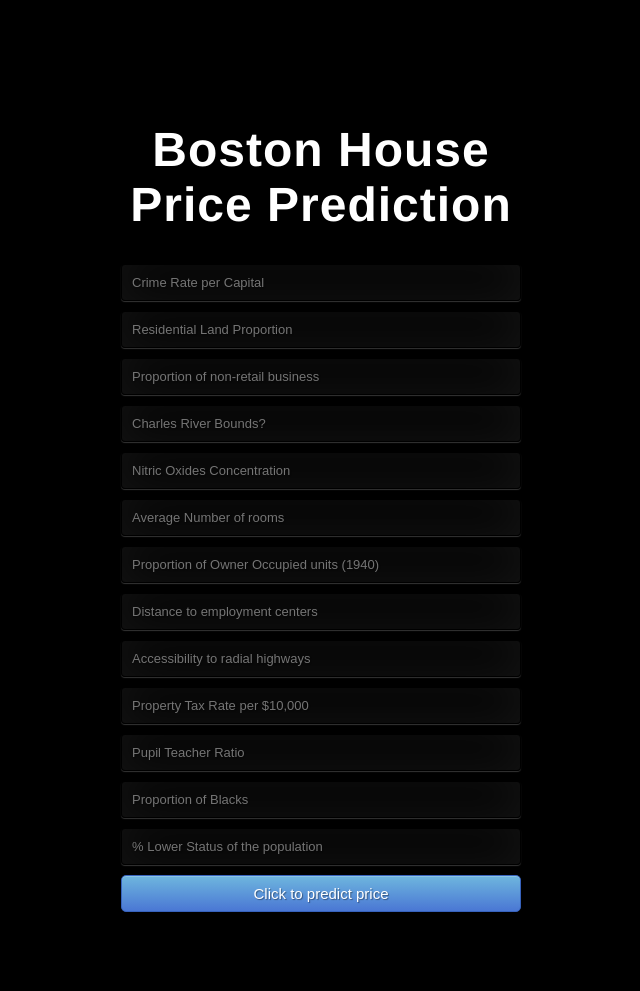
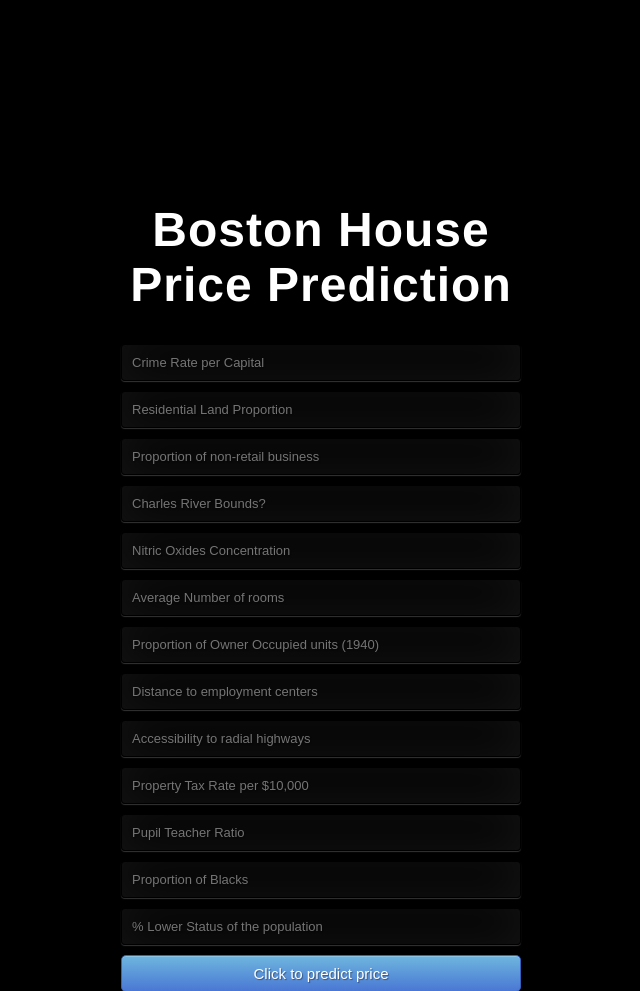
Before and after one commit to Abimbola-ai/House-price-prediction, a Flask app: page / in a window 1280 px wide. Shown: the top 991 px of the page, without its empty margins (369-1009 px from the left). Before the commit the page ends 912 px from the top, so only its background shows below. Run offline with Flask 2, Linux system fonts and the light colour scheme; parts of the project's set-up code (start-up, migrations or seed data) failed here and were passed over.

Commit message:
updated css

```diff
--- a/static/css/style.css
+++ b/static/css/style.css
@@ -26,7 +26,7 @@ body {
 }
 .login {
     position: absolute;
-	top: 30%;
+	top: 40%;
 	left: 50%;
 	margin: -150px 0 0 -150px;
 	width:400px;
```
